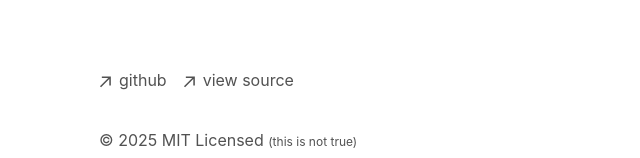
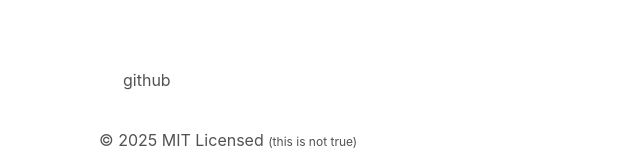
Before and after one commit to leagues58/ericthings, a Next.js app: page / in a window 1280 px wide. Shown: the part 876-1034 px from the top of the page, without its empty margins (157-797 px from the left). Built offline with nearby package versions, Linux system fonts and the light colour scheme; some icons are missing.

Commit message:
Added source icon to articles that have source metadata

```diff
--- a/app/articles/[type]/[slug]/page.tsx
+++ b/app/articles/[type]/[slug]/page.tsx
@@ -2,6 +2,7 @@ import { notFound } from 'next/navigation'
 import { CustomMDX } from 'app/components/mdx'
 import { ArticleType, formatDate, getArticles } from 'app/articles/utils'
 import { baseUrl } from 'app/sitemap'
+import ViewSource from 'app/components/viewSource'
 
 export async function generateStaticParams() {
   let posts = getArticles(ArticleType.All)
@@ -90,6 +91,9 @@ export default function Blog({ params }) {
           {formatDate(post.metadata.publishedAt)}
         </p>
       </div>
+      <div>
+        <ViewSource url={post.metadata.repoUrl}/>
+      </div>
       <article className="prose">
         <CustomMDX source={post.content} />
       </article>
--- a/app/articles/utils.ts
+++ b/app/articles/utils.ts
@@ -1,3 +1,4 @@
+import { ArticleList } from 'app/components/posts'
 import fs from 'fs'
 import path from 'path'
 
@@ -5,7 +6,8 @@ type Metadata = {
   title: string
   publishedAt: string
   summary: string
-  image?: string
+  image?: string,
+  repoUrl?: string
 }
 
 function parseFrontmatter(fileContent: string) {
@@ -21,7 +23,8 @@ function parseFrontmatter(fileContent: string) {
     let value = valueArr.join(': ').trim()
     value = value.replace(/^['"](.*)['"]$/, '$1') // Remove quotes
     metadata[key.trim() as keyof Metadata] = value
-  })
+  });
+
 
   return { metadata: metadata as Metadata, content }
 }
@@ -39,14 +42,15 @@ type ArticleData = {
   metadata: Metadata,
   slug: string;
   content: string,
-  articleType: ArticleType
+  articleType: ArticleType,
+  repoUrl: string
 }
 
 function getMDXData(dir, articleType: ArticleType) {
-  let mdxFiles = getMDXFiles(dir)
+  let mdxFiles = getMDXFiles(dir);
   return mdxFiles.map((file) => {
-    let { metadata, content } = readMDXFile(path.join(dir, file))
-    let slug = path.basename(file, path.extname(file))
+    let { metadata, content } = readMDXFile(path.join(dir, file));
+    let slug = path.basename(file, path.extname(file));
 
     return {
       metadata,
@@ -63,7 +67,7 @@ export enum ArticleType {
   All = 'all'
 }
 
-export function getArticles(articleType: ArticleType) {
+export function getArticles(articleType=ArticleType.All) {
   let articles: ArticleData[] = [];
   if (articleType === ArticleType.All) {
     articles.push(...getMDXData(path.join(process.cwd(), 'app', 'articles', ArticleType.Auto), ArticleType.Auto));
--- a/app/components/footer.tsx
+++ b/app/components/footer.tsx
@@ -1,19 +1,5 @@
-function ArrowIcon() {
-  return (
-    <svg
-      width="12"
-      height="12"
-      viewBox="0 0 12 12"
-      fill="none"
-      xmlns="http://www.w3.org/2000/svg"
-    >
-      <path
-        d="M2.07102 11.3494L0.963068 10.2415L9.2017 1.98864H2.83807L2.85227 0.454545H11.8438V9.46023H10.2955L10.3097 3.09659L2.07102 11.3494Z"
-        fill="currentColor"
-      />
-    </svg>
-  )
-}
+import { ArrowIcon } from "./arrowIcon";
+
 
 export default function Footer() {
   return (
@@ -31,15 +17,7 @@ export default function Footer() {
           </a>
         </li>
         <li>
-          <a
-            className="flex items-center transition-all hover:text-neutral-800 dark:hover:text-neutral-100"
-            rel="noopener noreferrer"
-            target="_blank"
-            href="https://vercel.com/templates/next.js/portfolio-starter-kit"
-          >
-            <ArrowIcon />
-            <p className="ml-2 h-7">view source</p>
-          </a>
+
         </li>
       </ul>
       <p className="mt-8 text-neutral-600 dark:text-neutral-300">
--- /dev/null
+++ b/app/components/viewSource.tsx
@@ -0,0 +1,20 @@
+import { ArrowIcon } from "./arrowIcon"
+
+const ViewSource = ({url=''}: {url: string}) => {
+    if (!url) {
+        return <></>
+    }
+    return (
+        <a
+            className="flex items-center transition-all hover:text-neutral-800 dark:hover:text-neutral-100"
+            rel="noopener noreferrer"
+            target="_blank"
+            href={url}
+        >
+            <ArrowIcon />
+            <p className="ml-2 h-7">view source</p>
+        </a>
+    )
+}
+
+export default ViewSource;
```
